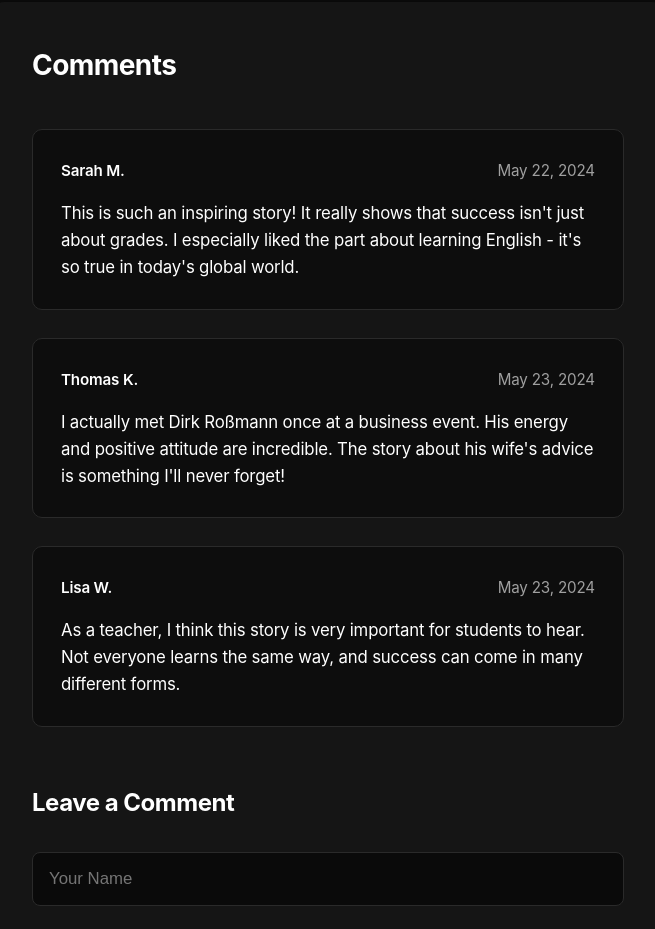
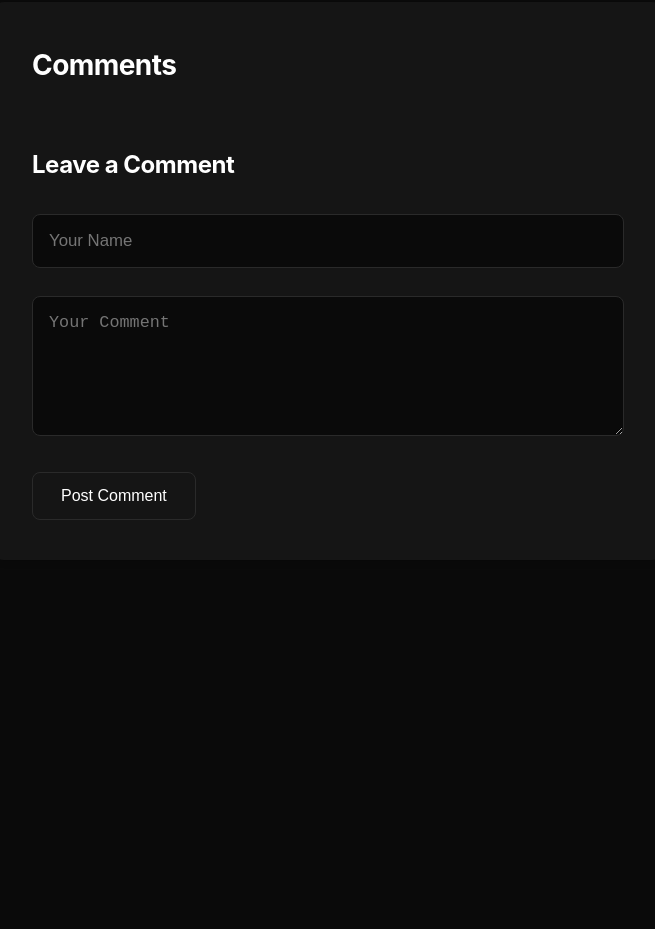
Before and after one commit to neol1no/neol1no.github.io, a plain HTML site: page school/english-blog/articles/mediation_22_05.html in a window 1280 px wide. Shown: the part 1520-2449 px from the top of the page, without its empty margins (312-967 px from the left). After the commit the page ends 2112 px from the top, so only its background shows below. Drawn offline with Linux system fonts and the light colour scheme.

Commit message:
Update mediation_22_05.html

```diff
--- a/school/english-blog/articles/mediation_22_05.html
+++ b/school/english-blog/articles/mediation_22_05.html
@@ -49,27 +49,7 @@
         <section class="comments-section">
             <h2>Comments</h2>
             <div class="comments-list" id="commentsList">
-                <div class="comment">
-                    <div class="comment-header">
-                        <span class="comment-author">Sarah M.</span>
-                        <span class="comment-date">May 22, 2024</span>
-                    </div>
-                    <p>This is such an inspiring story! It really shows that success isn't just about grades. I especially liked the part about learning English - it's so true in today's global world.</p>
-                </div>
-                <div class="comment">
-                    <div class="comment-header">
-                        <span class="comment-author">Thomas K.</span>
-                        <span class="comment-date">May 23, 2024</span>
-                    </div>
-                    <p>I actually met Dirk Roßmann once at a business event. His energy and positive attitude are incredible. The story about his wife's advice is something I'll never forget!</p>
-                </div>
-                <div class="comment">
-                    <div class="comment-header">
-                        <span class="comment-author">Lisa W.</span>
-                        <span class="comment-date">May 23, 2024</span>
-                    </div>
-                    <p>As a teacher, I think this story is very important for students to hear. Not everyone learns the same way, and success can come in many different forms.</p>
-                </div>
+
             </div>
 
             <form id="commentForm" class="comment-form">
```
